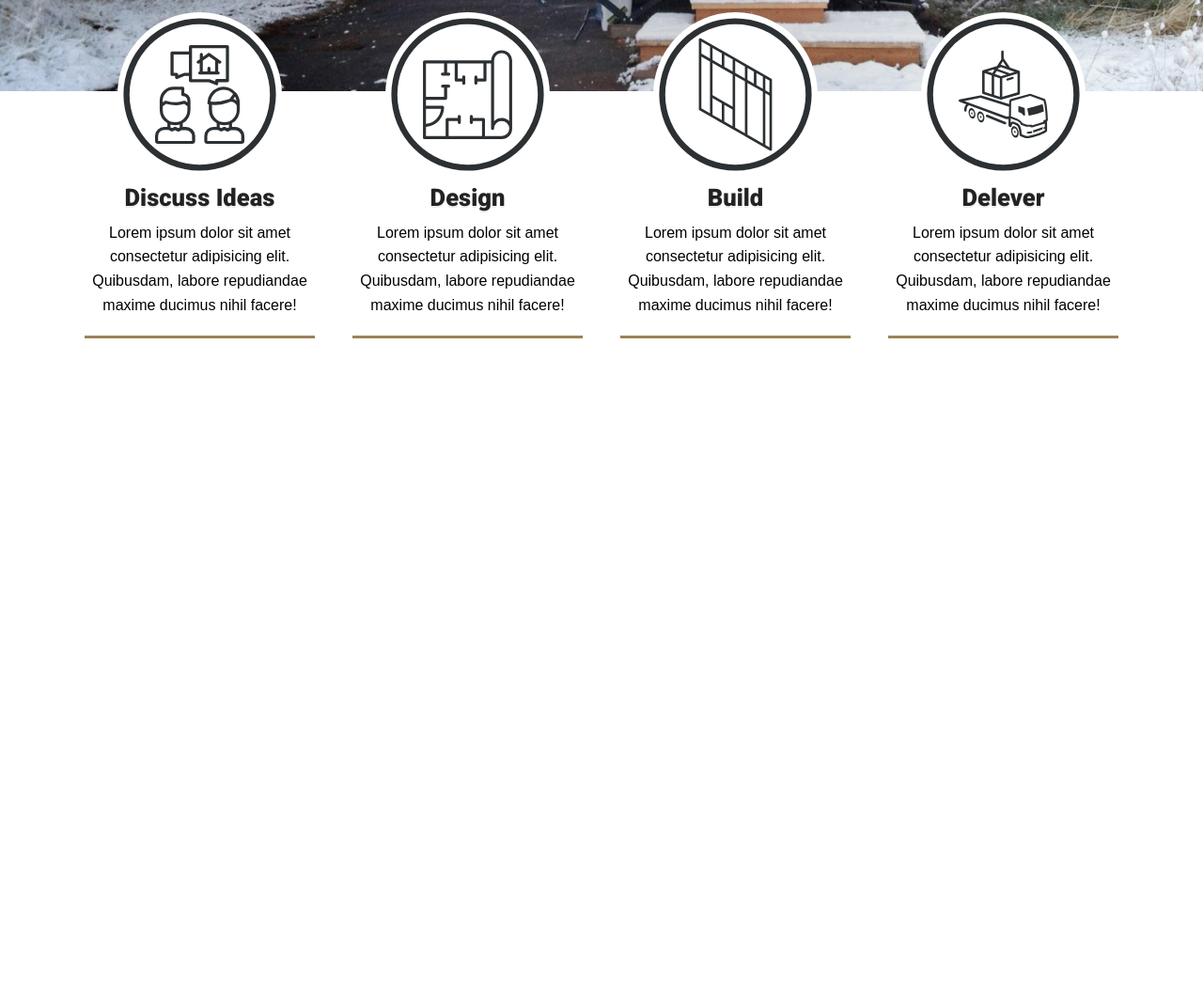
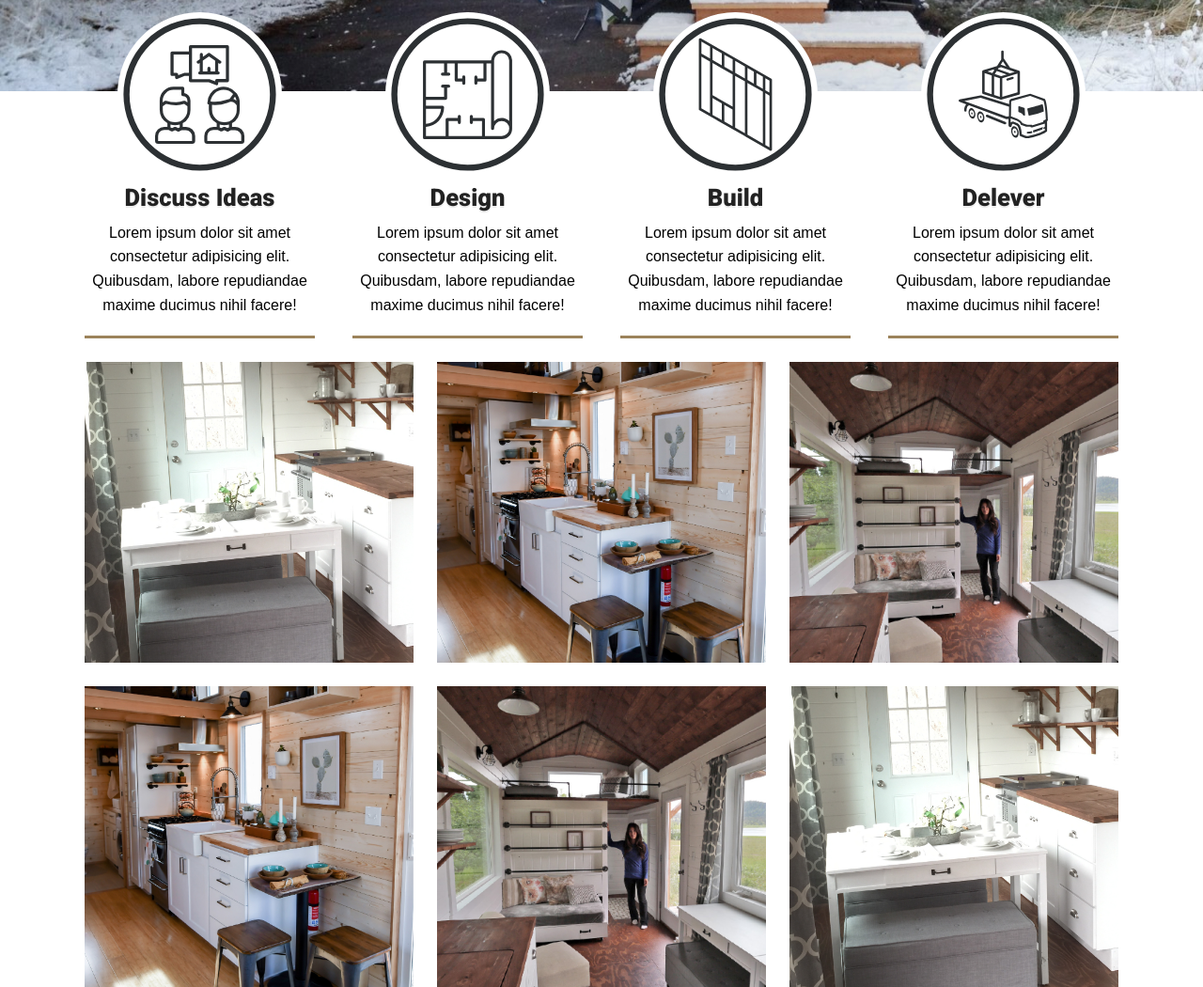
Before and after one commit to dsisk559/CozyHomeBuilders, a website: page build/index.html in a window 1280 px wide. Shown: the part 705-1755 px from the top of the page at 94% size. Before the commit the page ends 1065 px from the top, so only its background shows below. Drawn offline with Linux system fonts and the light colour scheme.

Commit message:
completed gallery

```diff
--- a/package.json
+++ b/package.json
@@ -23,5 +23,7 @@
     "gulp-uglify": "^3.0.0",
     "scrollreveal": "^3.3.6"
   },
-  "dependencies": {}
+  "dependencies": {
+    "swiper": "^4.3.5"
+  }
 }
--- /dev/null
+++ b/source/sass/5-modules/_picture-gallery.sass
@@ -0,0 +1,25 @@
+.gallery .wrapper
+  display: grid
+  grid-template-columns: repeat(3, 1fr)
+  grid-gap: 25px
+  margin-top: 25px
+
+  @media screen and (max-width: 800px)
+    grid-template-columns: repeat(2,1fr)
+
+  @media screen and (max-width: 450px)
+    grid-template-columns: 1fr
+
+  .item
+    overflow: hidden
+    height: 25vw
+
+    @media screen and (max-width: 800px)
+      height: 40vw
+
+    @media screen and (max-width: 450px)
+      height: 90vw
+
+    a img
+      width: 100%
+      height: auto
--- a/source/sass/main.sass
+++ b/source/sass/main.sass
@@ -25,6 +25,7 @@
 
 // 5 - MODULES
 @import '5-modules/icon-card'
+@import '5-modules/picture-gallery'
 
 
 // 6 - PAGES
```
Also changed, not shown: build/assets/css/main.min.css, build/assets/img/annas-house.jpg (added), build/assets/img/white-kitchen.jpg (added), build/assets/img/wood-kitch.jpg (added), build/index.html, source/img/annas-house.jpg (added), source/img/white-kitchen.jpg (added), source/img/wood-kitch.jpg (added), 1 other file.
